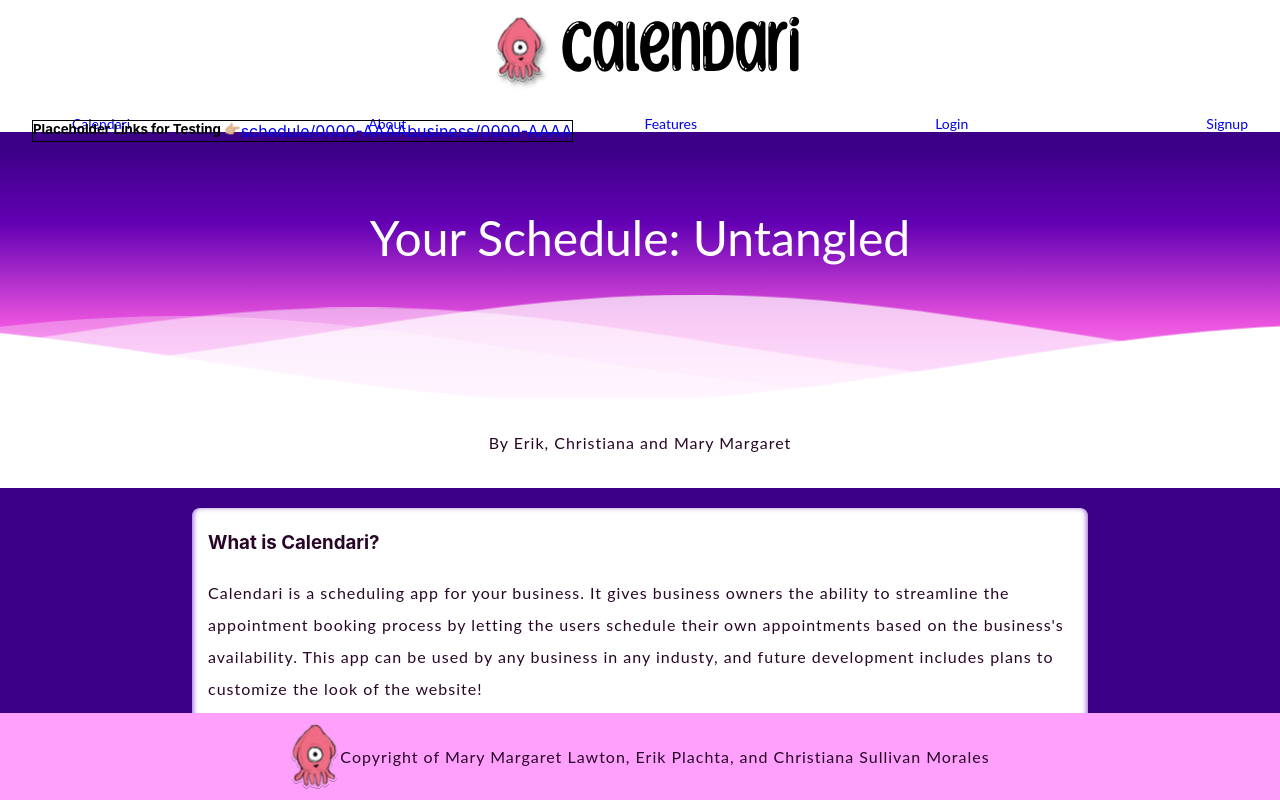
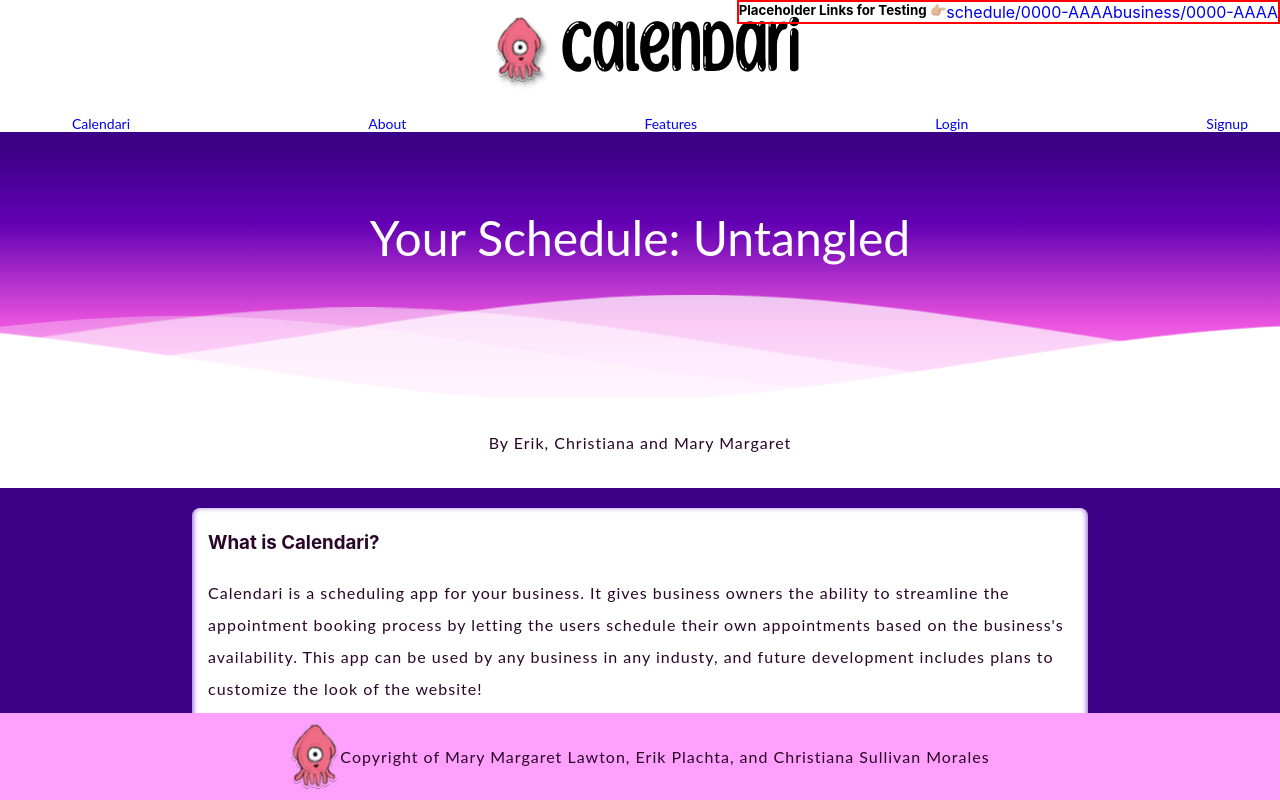
Before and after one commit to ErikPlachta/Calendari, a React (Create React App) app in the folder client/: page / in a window 1280 px wide. Shown: the top 800 px of the page. Built offline with nearby package versions, Linux system fonts and the light colour scheme.

Commit message:
Add red-outline to navigational shortcuts to ensure it doesn't get left by  mistake.

```diff
--- a/client/src/components/Nav/index.js
+++ b/client/src/components/Nav/index.js
@@ -50,7 +50,7 @@ export default function Nav({ bob1 }) {
             </nav>
 
             {/*TODO:: 04/11/22 #EP|| Remove once done testing  */}
-            <div style={{position: "fixed", top:"15%", display: "flex", margin: "auto", flexDirection: "row", justifyContent:"space-evenly", border: "1px solid black" }}>
+            <div style={{position: "absolute", top:"0", right: "0", display: "flex", margin: "auto", flexDirection: "row", justifyContent:"space-evenly", border: "2px solid red" }}>
                 <h5>Placeholder Links for Testing 👉🏼</h5>
                 <a href="/s/0000-AAAA" alt="scheduler">schedule/0000-AAAA</a>
                 <a href="/b/0000-AAAA" alt="business">business/0000-AAAA</a>
```
